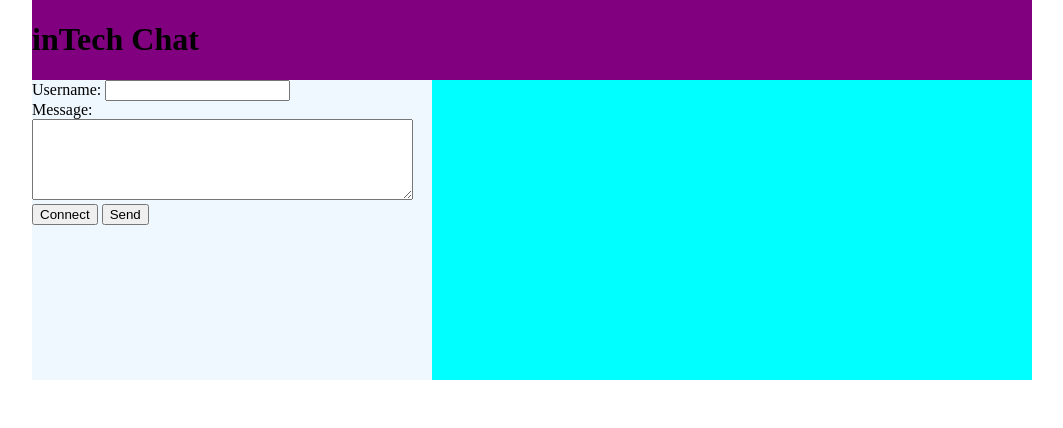
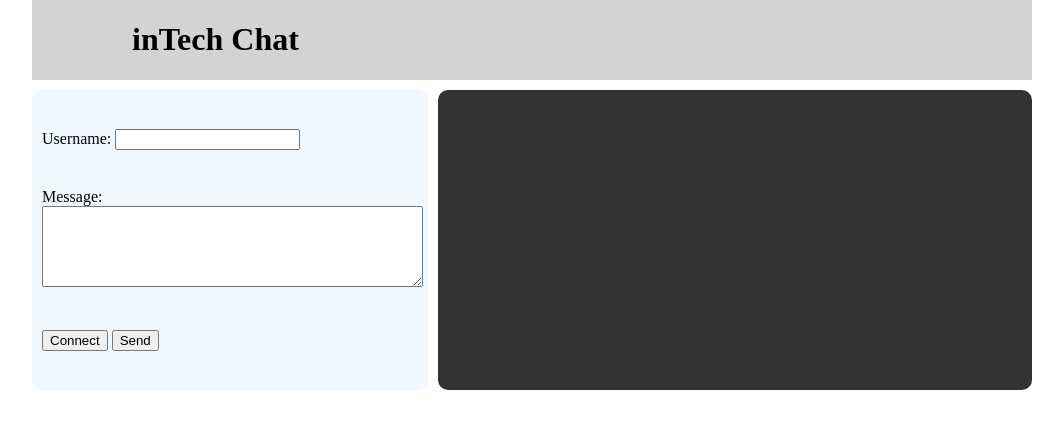
Before and after one commit to Shelzer101/websocket_frontend, a plain HTML site: page index.html in a window 1280 px wide. Shown: the whole page, without its empty margins (108-1171 px from the left). Drawn offline with Linux system fonts and the light colour scheme.

Commit message:
Updated the css.

```diff
--- a/index.html
+++ b/index.html
@@ -16,14 +16,18 @@
         <main>
             <section id="message_box">
                 <form id="message">
+                    <div>
                         <label for="name">Username: </label>
                         <input type="text" name="name" />
-                    <br>
+                    </div>
+                    <div>
                         <label for="message">Message: </label>
                         <textarea id="input_text" cols="45" rows="5"></textarea>
-                    <br>
+                    </div>
+                    <div>
                         <button id="connect_button" type="button" onclick="Connect()">Connect</button>
                         <button id="send_button" type="button">Send</button>
+                    </div>
                 </form>
             </section>
 
--- a/main.css
+++ b/main.css
@@ -11,24 +11,45 @@ body {
 }
 
 header {
-    background-color: purple;
+    background-color: lightgray;
     width: 1000px;
+}
+
+header h1 {
+    margin-left: 100px;
 }
 
 main {
     display: flex;
     justify-content: space-between;
     width: 1000px;
+    padding-top: 10px;
 }
 
 #message_box {
     height: 300px;
     width: 400px;
     background-color: aliceblue;
+    border-radius: 10px;
+}
+
+#message_box form {
+    margin-left: 10px;
+    height: 100%;
+    display: flex;
+    flex-direction: column;
+    justify-content: space-evenly;
 }
 
 #chatbox {
+    margin-left: 10px;
     min-height: 300px;
     width: 600px;
-    background-color: aqua;
+    color: white;
+    background-color: #333333;
+    border-radius: 10px;
 }
+
+#chatbox p {
+   margin-left: 20px;
+}
--- a/main.js
+++ b/main.js
@@ -1,7 +1,7 @@
 function Connect() {
     var b_Text = document.getElementById("connect_button");
 
-    let ws = new WebSocket("ws://dd06e998dffb.ngrok.io");
+    let ws = new WebSocket("ws://localhost:8080");
 
     ws.onopen = () => {
         let name = document.forms["message"].name.value;
```
Lines whose indentation alone changed are shown as unchanged.
